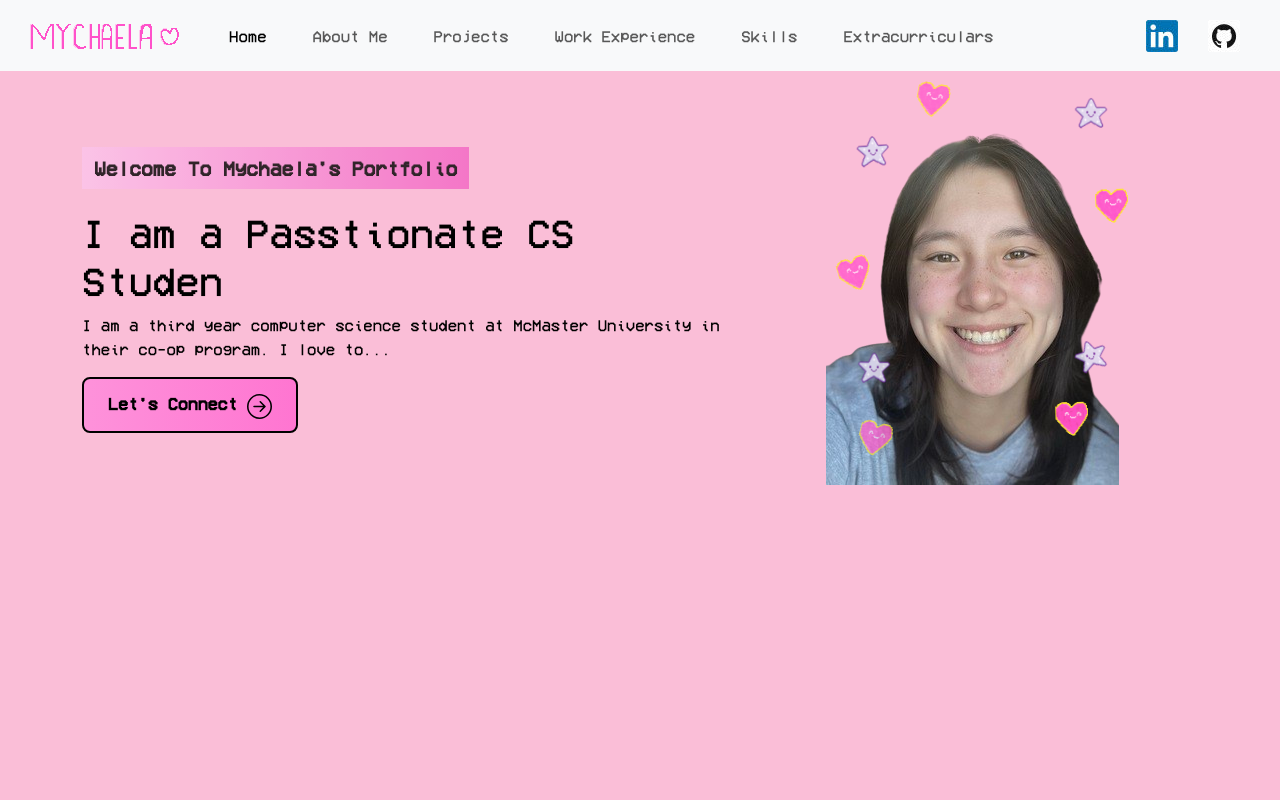
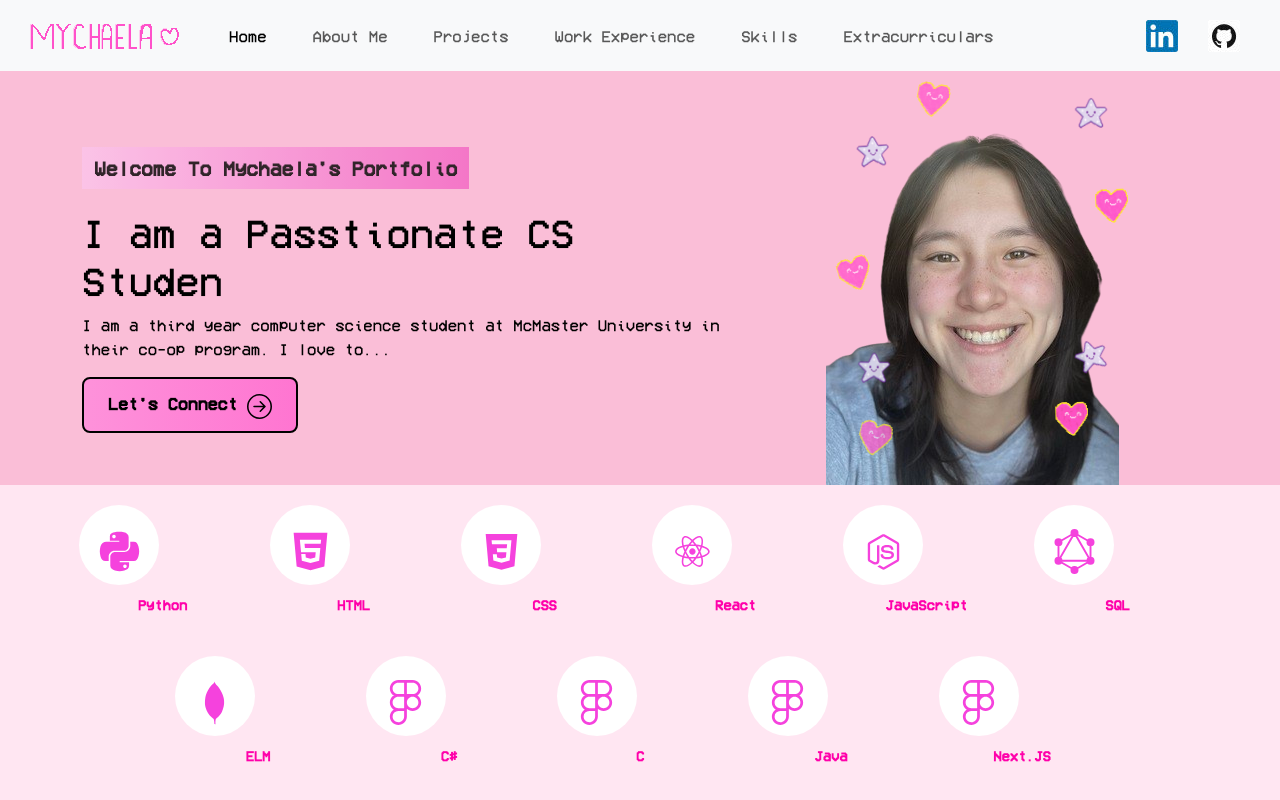
Before and after one commit to MychaelaTran/Portfolio, a React (Create React App) app: page / in a window 1280 px wide. Shown: the top 800 px of the page. Built offline with nearby package versions, Linux system fonts and the light colour scheme.

Commit message:
skils need to fix label centering and add titel

```diff
--- a/src/App.css
+++ b/src/App.css
@@ -281,6 +281,63 @@ nav.navbar.scrolled {
 }
 
 
+/* Skills CSS */
+
+.skillsItems {
+  width: 100vw;
+  display: flex;
+  gap: 20px;
+  justify-content: center;
+  background-color: #ffe6f2;
+  padding: 20px;
+}
+
+.skillsTitle{
+  display: inline-block;
+  background: linear-gradient(90deg, #fcc5eb, #f365c4);
+  opacity: 0.8;
+  color: black;
+  font-weight: 600;
+  margin-top: 200px;
+  padding: 6px 12px;
+  font-size: 30px;
+  margin-bottom: 20px;
+}
+
+.skill {
+  text-align: center;
+  justify-content: center;
+  width: 100px;
+  margin: 0 auto;
+}
+
+.circle {
+  background-color: white;
+  border-radius: 50%;
+  width: 80px;
+  height: 80px;
+  display: flex;
+  justify-content: center;
+  align-items: center;
+}
+
+.icon {
+  font-size: 45px;
+  color: #f542dd;
+  justify-content: center;
+  align-items: center;
+}
+
+.label {
+  margin-top: 10px;
+  justify-content: center;
+  font-size: 14px;
+  color: #ff00aa;
+  font-weight: bold;
+}
+
+
+
 .App-link {
   color: #61dafb;
 }
--- a/src/App.js
+++ b/src/App.js
@@ -2,6 +2,7 @@ import logo from './logo.svg';
 import './App.css';
 import { MyNavbar } from './components/MyNavbar';
 import { HomeBanner } from './components/HomeBanner';
+import { Skills } from './components/Skills';
 
 import 'bootstrap/dist/css/bootstrap.min.css';
 
@@ -10,6 +11,7 @@ function App() {
     <div className="App">
       <MyNavbar />
       <HomeBanner />
+      <Skills />
     </div>
   );
 }
--- /dev/null
+++ b/src/components/Skills.js
@@ -0,0 +1,46 @@
+import React from 'react';
+import { RiHtml5Fill } from 'react-icons/ri';
+import { DiCss3, DiReact, DiNodejsSmall, DiMongodb } from 'react-icons/di';
+import { SiGraphql, SiFigma } from 'react-icons/si';
+import { FaPython } from "react-icons/fa";
+import { Row, Col, Container } from 'react-bootstrap';
+
+
+
+export const Skills = () => {
+  const skills = [
+    { name: 'Python', icon : <FaPython />},
+    { name: 'HTML', icon: <RiHtml5Fill /> },
+    { name: 'CSS', icon: <DiCss3 /> },
+    { name: 'React', icon: <DiReact /> },
+    { name: 'JavaScript', icon: <DiNodejsSmall /> },
+    { name: 'SQL', icon: <SiGraphql /> },
+    { name: 'ELM', icon: <DiMongodb /> },
+    { name: 'C#', icon: <SiFigma /> },
+    { name: 'C', icon: <SiFigma /> },
+    { name: 'Java', icon: <SiFigma /> },
+    { name: 'Next.JS', icon: <SiFigma /> }
+
+  ];
+
+  return (
+    <div id="skills" className="skillsItems">
+    <Row className="justify-content-center">
+        {skills.map((skill) => (
+        <Col key={skill.name} xs={6} sm={4} md={3} lg={2} className="text-center mb-4">
+            <div className="circle">
+                <div className="icon">{skill.icon}</div>
+            </div>
+            <p className="label">{skill.name}</p>
+        </Col>
+        ))}
+    </Row>
+    </div>
+
+
+
+
+
+
+  );
+};
```
